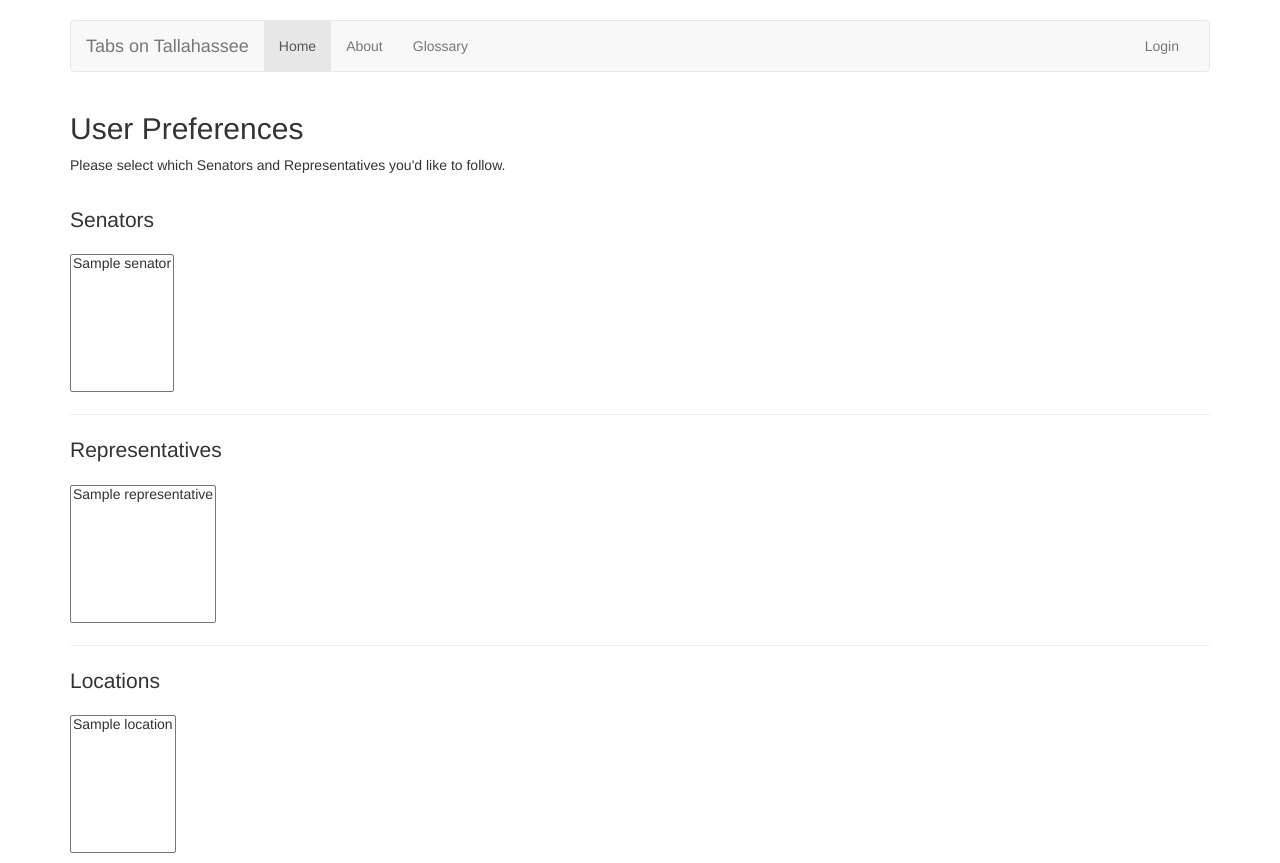
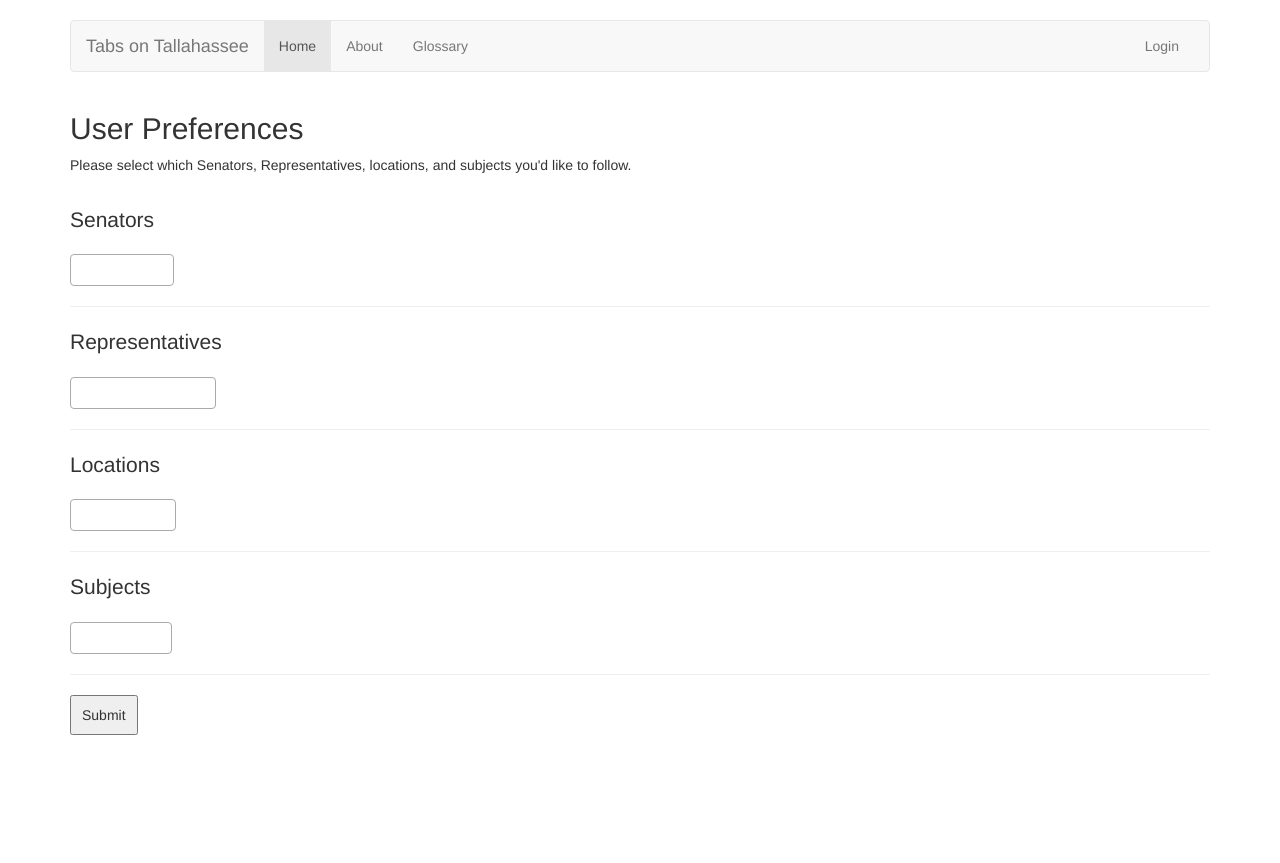
Before and after one commit to OrlandoSentinel/TabsOnTallahassee, a Django app: template templates/preferences/preferences.html in a window 1280 px wide. Shown: the top 863 px of the page. After the commit the page ends 735 px from the top, so only its background shows below. Run offline with Django 3.2, Linux system fonts and the light colour scheme; the template is opened without the code that fills it: most values are stand-ins (such as "Sample title", 1, 10 or a date in 2020); some libraries are stand-ins or nearby versions.

Commit message:
add spots for preferences

```diff
--- a/templates/preferences/preferences.html
+++ b/templates/preferences/preferences.html
@@ -5,8 +5,9 @@
 <div>
     <h2>User Preferences</h2>
 
-    <p>Please select which Senators and Representatives you'd like to follow.</p>
+    <p>Please select which Senators, Representatives, locations, and subjects you'd like to follow.</p>
 </div>
+
 
 <form action="" method="post">
 {% csrf_token %}
@@ -14,7 +15,7 @@
 
     <div>
         <p class="lead">Senators</p>
-        <select multiple name="senators" size="8">
+        <select multiple name="senators" class="prefs-multiple">
             {% for senator in senators %}
                 <option value="{{senator.id}}">{{ senator.name }}</option>
             {% endfor %}
@@ -25,7 +26,7 @@
 
     <div>
         <p class="lead">Representatives</p>
-        <select multiple name="representitives" size="8">
+        <select multiple name="representitives" class="prefs-multiple">
             {% for representative in representatives %}
                 <option value="{{representative.id}}">{{ representative.name }}</option>
             {% endfor %}
@@ -36,9 +37,9 @@
 
     <div>
         <p class="lead">Locations</p>
-        <select multiple name="representitives" size="8">
-            {% for locations in locations %}
-                <option value="{{location.id}}">{{ location.name }}</option>
+        <select multiple name="locations" class="prefs-multiple">
+            {% for location in locations %}
+                <option value="{{location}}">{{ location }}</option>
             {% endfor %}
         </select>
     </div>
@@ -47,9 +48,9 @@
 
     <div>
         <p class="lead">Subjects</p>
-        <select multiple name="representitives" size="8">
-            {% for subject in subject %}
-                <option value="{{subject.id}}">{{ subject.name }}</option>
+        <select multiple name="subjects" class="prefs-multiple">
+            {% for subject in subjects %}
+                <option value="{{subject}}">{{ subject }}</option>
             {% endfor %}
         </select>
     </div>
@@ -60,3 +61,10 @@
 </form>
 
 {% endblock %}
+
+
+{% block bottomscript %}
+
+    $(".prefs-multiple").select2();
+
+{% endblock %}
```
